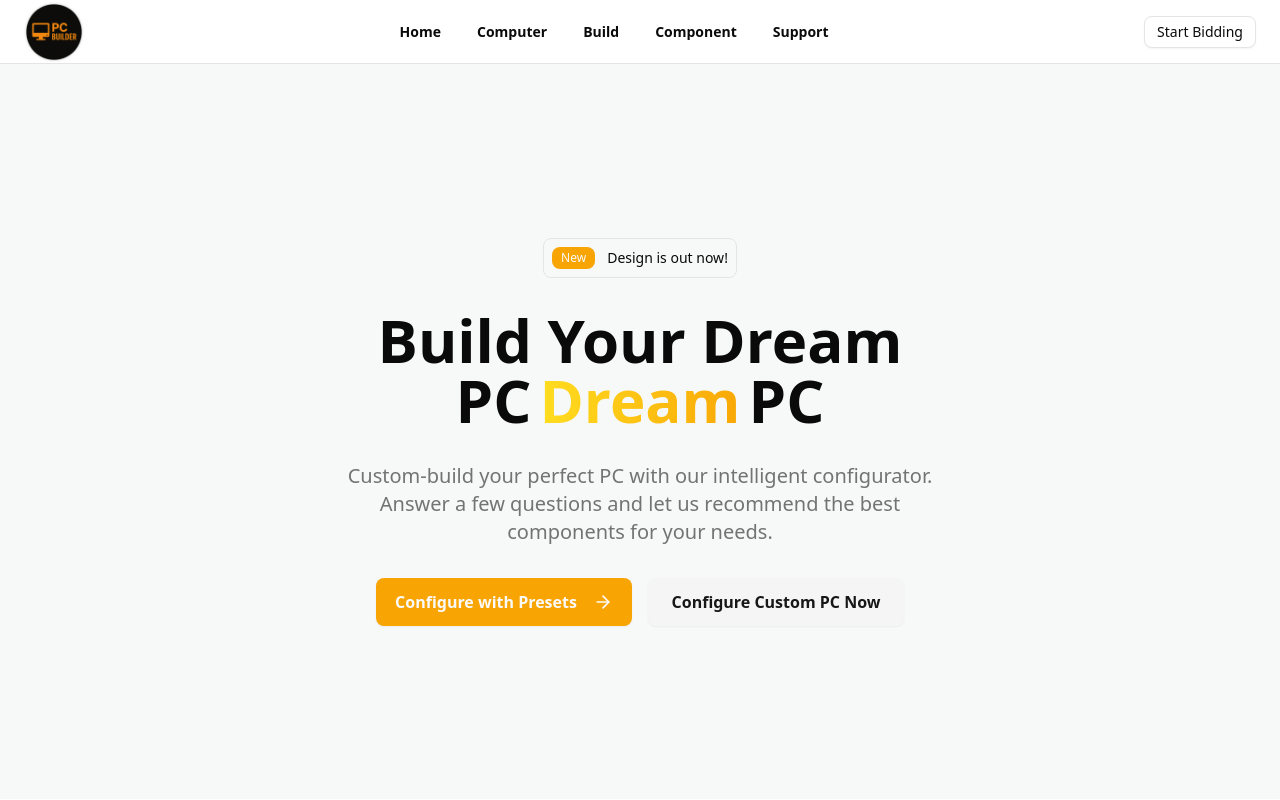
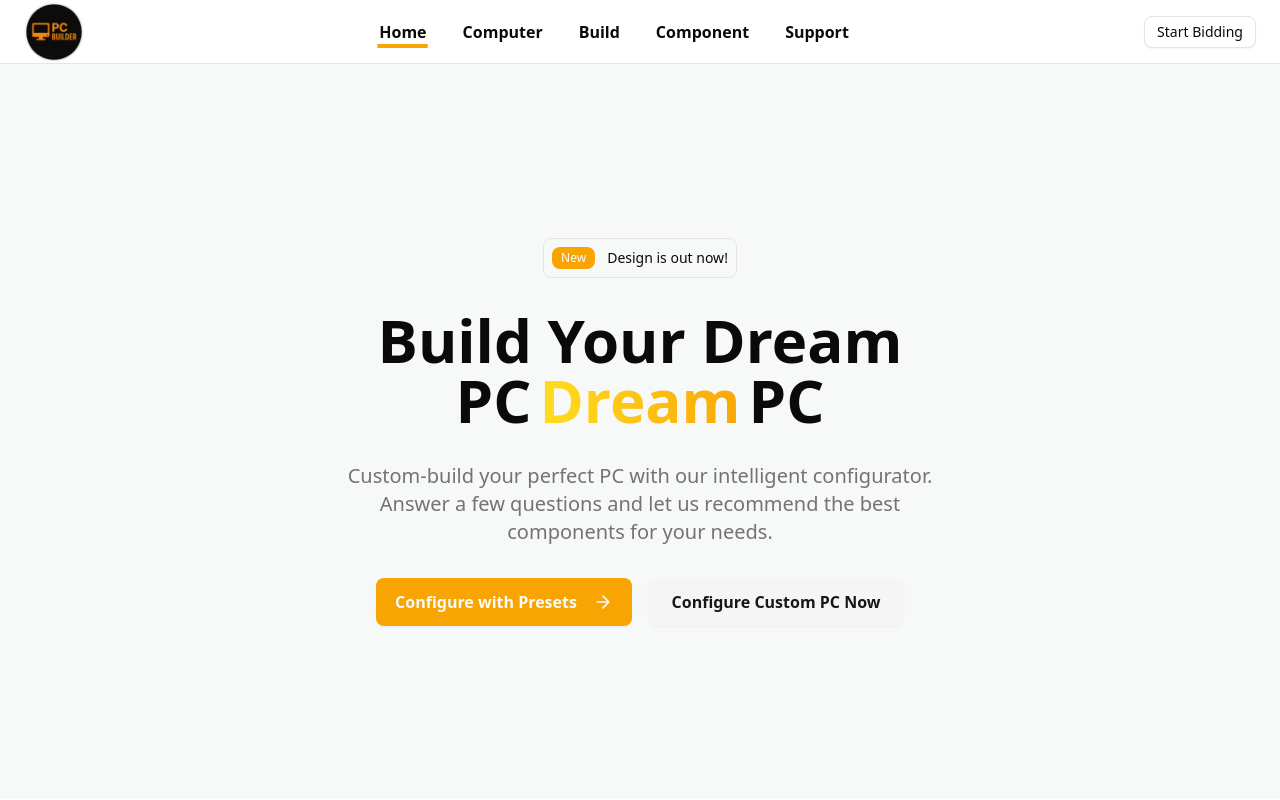
Before and after one commit to alphasspase/custom-pc-builder, a Next.js app: page / in a window 1280 px wide. Shown: the top 800 px of the page. Built offline with nearby package versions, Linux system fonts and the light colour scheme.

Commit message:
navbar active state bold

```diff
--- a/src/components/Header/Header.tsx
+++ b/src/components/Header/Header.tsx
@@ -3,7 +3,6 @@ import React from 'react';
 import {
   NavigationMenu,
   NavigationMenuItem,
-  NavigationMenuLink,
   NavigationMenuList,
 } from '../ui/navigation-menu';
 import Link from 'next/link';
@@ -18,14 +17,17 @@ const Header = () => {
   const renderDesktopLinks = () => (
     <NavigationMenuItem className="flex gap-5">
       {routeList.map(({ href, label }) => (
-        <NavigationMenuLink key={href} asChild>
-          <Link
-            href={href}
-            className={`text-base font-semibold px-2 ${pathname === href ? 'font-extrabold' : 'font-semibold'} hover:text-primary transition-colors`}
-          >
-            {label}
-          </Link>
-        </NavigationMenuLink>
+        <Link
+          key={href}
+          href={href}
+          className={`text-base font-semibold px-2 relative ${pathname === href ? 'font-extrabold' : 'font-semibold'} hover:text-gray-600 transition-colors`}
+        >
+          {label}
+          {/* Underline animation */}
+          <span
+            className={`absolute  left-0 -bottom-1 w-full h-1 bg-primary transition-all duration-300 ease-in-out ${pathname === href ? 'scale-x-80' : 'scale-x-0'}`}
+          ></span>
+        </Link>
       ))}
     </NavigationMenuItem>
   );
@@ -33,6 +35,7 @@ const Header = () => {
   return (
     <header className="border-b bg-background sticky top-0 z-40 flex h-16 items-center justify-between px-4 md:px-6">
       <Logo />
+      {/* <!-- Mobile --> */}
       <MobileNav />
 
       {/* <!-- Desktop --> */}
--- a/src/components/Header/NavbarLink.tsx
+++ b/src/components/Header/NavbarLink.tsx
@@ -3,6 +3,8 @@
 import Link from 'next/link';
 import React from 'react';
 import { Button } from '../ui/button';
+import { usePathname } from 'next/navigation';
+import { cn } from '@/lib/utils';
 
 interface NavbarLinkProps {
   href: string;
@@ -11,13 +13,18 @@ interface NavbarLinkProps {
 }
 
 const NavbarLink = ({ href, label, onClick }: NavbarLinkProps) => {
+  const pathname = usePathname();
+
   return (
     <Button
       key={href}
       onClick={onClick}
       asChild
       variant="ghost"
-      className="justify-start text-base"
+      className={cn(
+        'justify-start text-base',
+        pathname === href ? 'font-extrabold text-primary' : 'font-semibold',
+      )}
     >
       <Link href={href}>{label}</Link>
     </Button>
```
